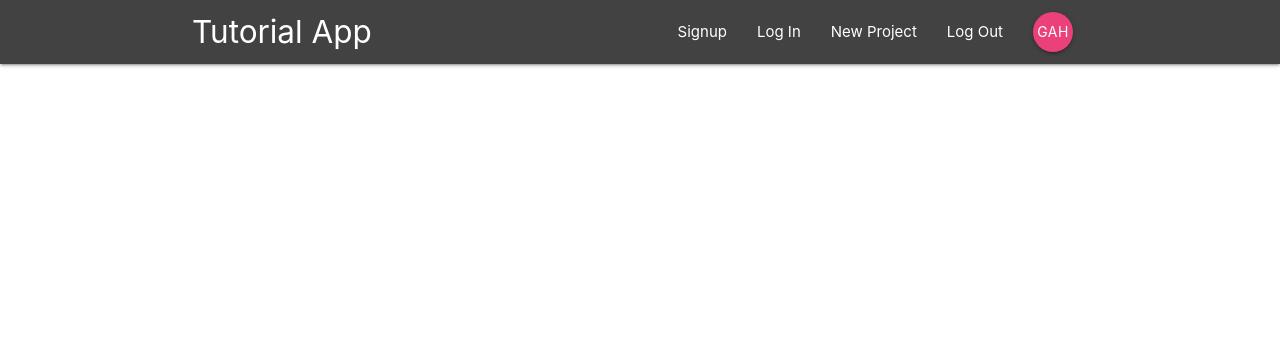
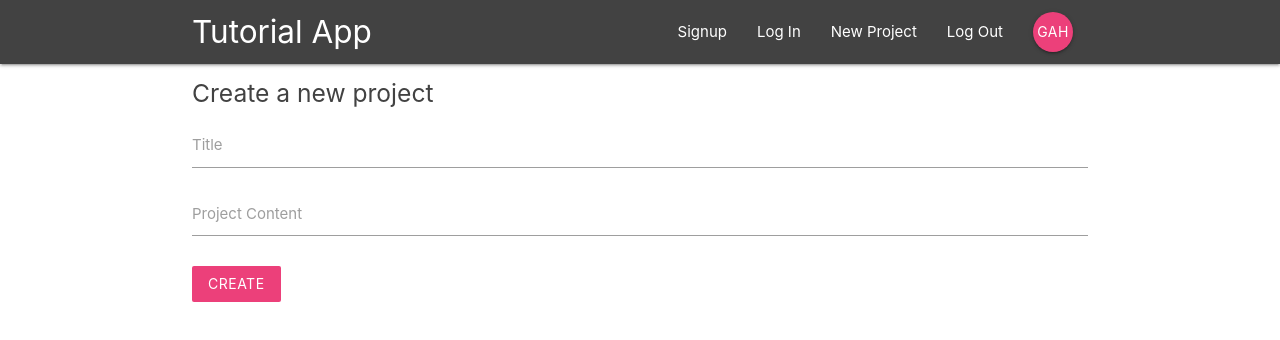
Before and after one commit to goomba5/React-Firebase-Tutorial, a React (Create React App) app: page /create in a window 1280 px wide. Shown: the top 340 px of the page. Built offline with nearby package versions, Linux system fonts and the light colour scheme.

Commit message:
created CreateProject component and route

```diff
--- a/src/App.js
+++ b/src/App.js
@@ -5,6 +5,7 @@ import Dashboard from "./components/dashboard/Dashboard";
 import ProjectDetails from "./components/projects/ProjectDetails";
 import SignIn from "./components/auth/SignIn";
 import SignUp from "./components/auth/SignUp";
+import CreateProject from "./components/projects/CreateProject";
 
 class App extends Component {
   render() {
@@ -17,6 +18,7 @@ class App extends Component {
             <Route path="/project/:id" component={ProjectDetails} />
             <Route path="/signin" component={SignIn} />
             <Route path="/signup" component={SignUp} />
+            <Route path="/create" component={CreateProject} />
           </Switch>
         </div>
       </BrowserRouter>
--- a/src/components/projects/CreateProject.js
+++ b/src/components/projects/CreateProject.js
@@ -0,0 +1,44 @@
+import React, { Component } from "react";
+
+class CreateProject extends Component {
+  state = {
+    title: "",
+    content: ""
+  };
+
+  handleChange = e => {
+    this.setState({
+      [e.target.id]: e.target.value
+    });
+  };
+  handleSubmit = e => {
+    e.preventDefault();
+    console.log(this.state);
+  };
+  render() {
+    return (
+      <div className="container">
+        <form onSubmit={this.handleSubmit} className="white">
+          <h5 className="grey-text text-darken-3">Create a new project</h5>
+          <div className="input-field">
+            <label htmlFor="title">Title</label>
+            <input type="text" id="title" onChange={this.handleChange} />
+          </div>
+          <div className="input-field">
+            <label htmlFor="content">Project Content</label>
+            <textarea
+              id="content"
+              className="materialize-textarea"
+              onChange={this.handleChange}
+            />
+          </div>
+          <div className="input-field">
+            <button className="btn pink lighten-1 z-depth-0">Create</button>
+          </div>
+        </form>
+      </div>
+    );
+  }
+}
+
+export default CreateProject;
```
